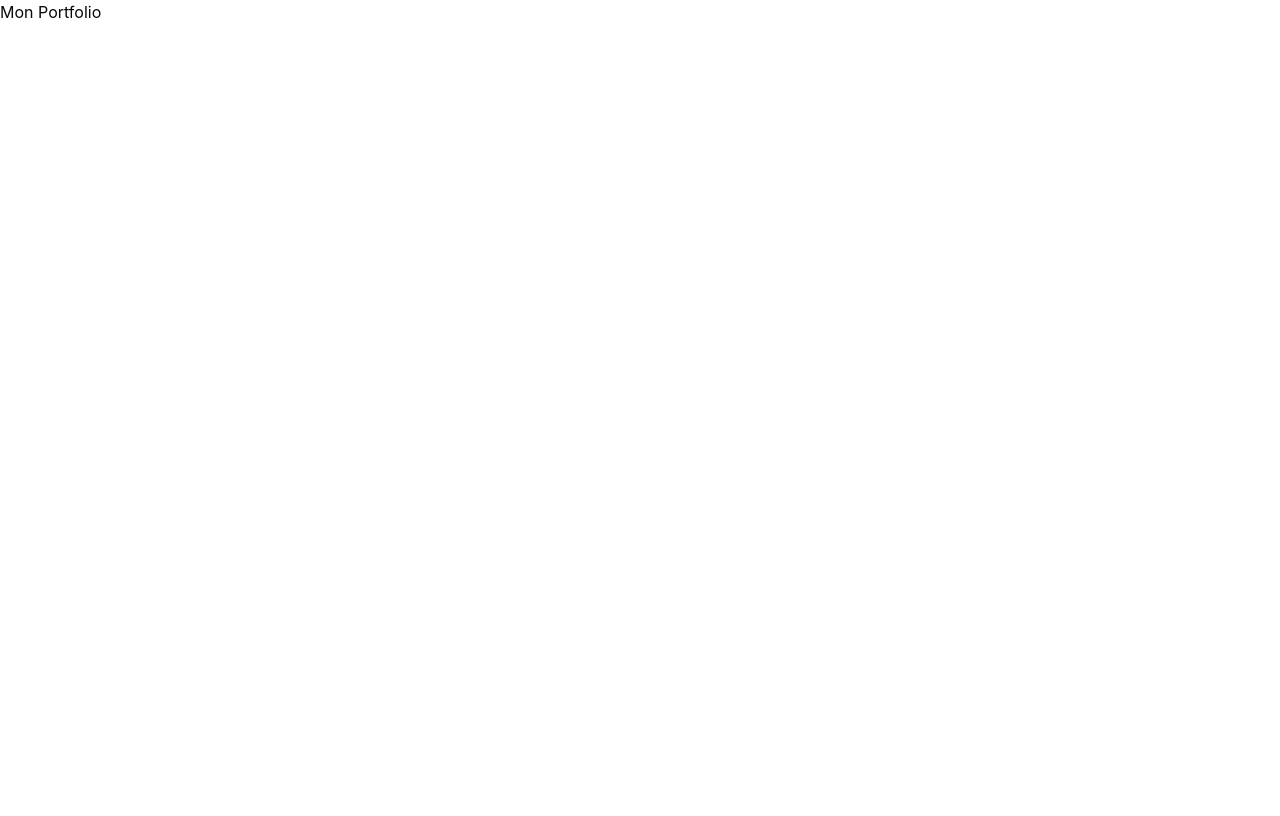
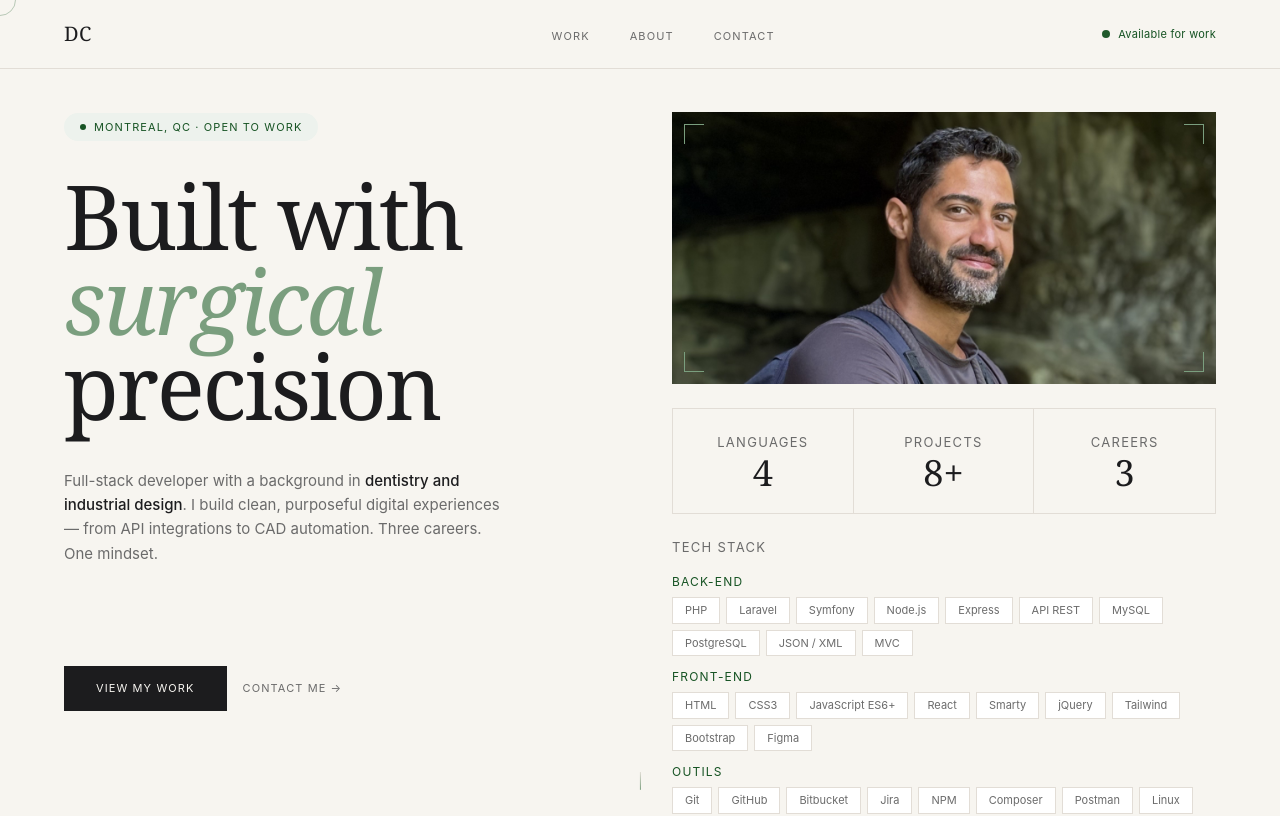
Before and after one commit to Daniloncc/Danilo, a React (Vite) app: page / in a window 1280 px wide. Shown: the top 816 px of the page. Built offline with nearby package versions, Linux system fonts and the light colour scheme.

Commit message:
Ajouter le composant cursor pour tous les pages

```diff
--- a/src/App.jsx
+++ b/src/App.jsx
@@ -1,9 +1,21 @@
-function App() {
+import { BrowserRouter, Routes, Route } from "react-router-dom";
+import Home from "./pages/Home";
+import ProjectDetail from "./pages/ProjectDetail";
+import CustomCursor from "./components/CustomCursorWeb";
+// These pages will be created later
+// import Industrial from "./pages/Industrial"
+// import Dentist from "./pages/Dentist"
+
+export default function App() {
   return (
-    <div>
-      <h1>Mon Portfolio</h1>
-    </div>
+    <BrowserRouter>
+      <CustomCursor />
+      <Routes>
+        <Route path="/" element={<Home />} />
+        <Route path="/project/:id" element={<ProjectDetail />} />
+        {/* <Route path="/industrial" element={<Industrial />} /> */}
+        {/* <Route path="/dentist" element={<Dentist />} /> */}
+      </Routes>
+    </BrowserRouter>
   );
 }
-
-export default App;
```
